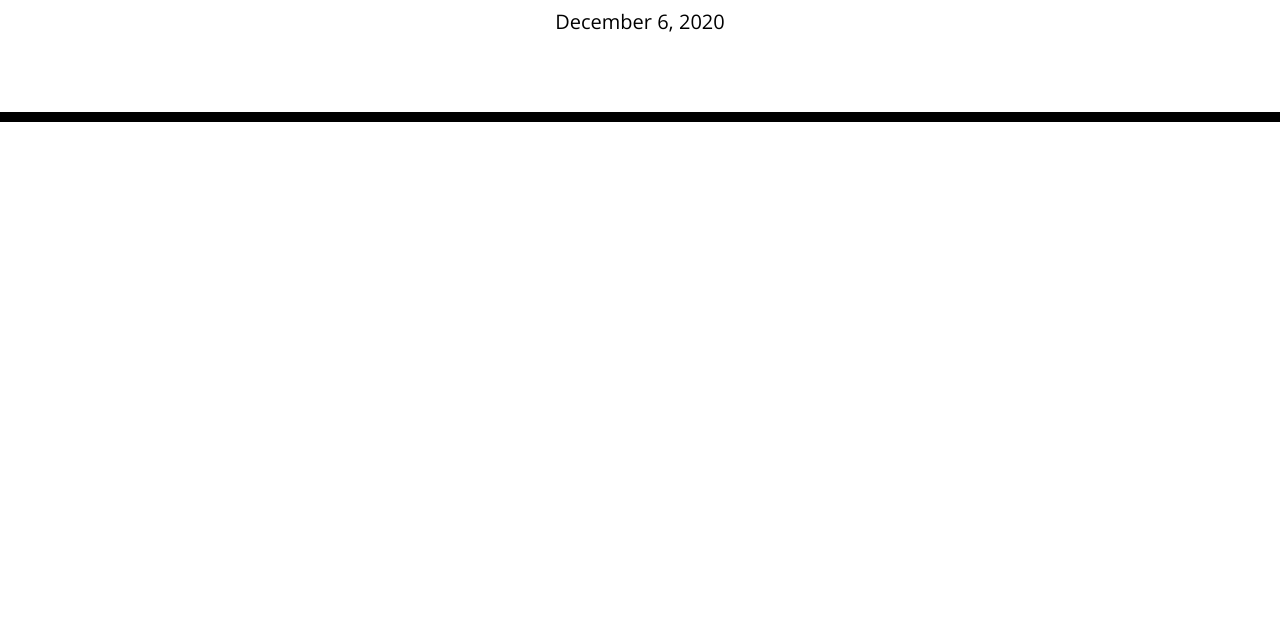
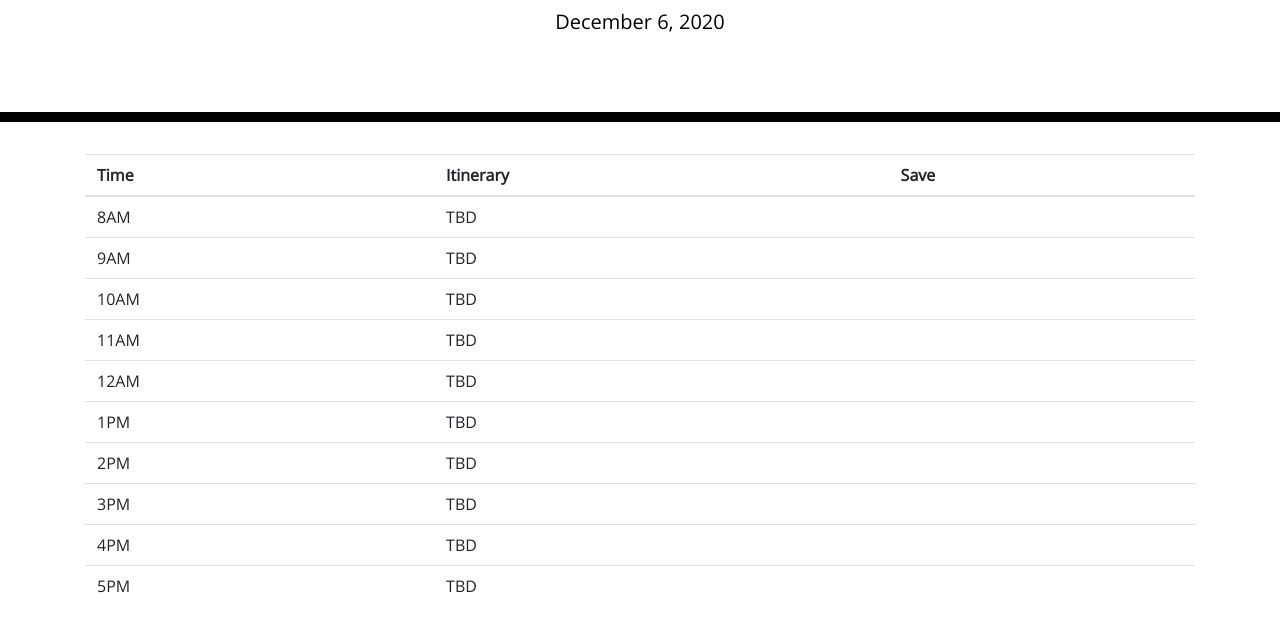
Before and after one commit to sfunk11/day-planner, a plain HTML site: page index.html in a window 1280 px wide. Shown: the part 182-804 px from the top of the page. Drawn offline with nearby package versions, Linux system fonts and the light colour scheme.

Commit message:
added table to display calendar

```diff
--- a/index.html
+++ b/index.html
@@ -28,8 +28,20 @@
       <p class="lead">A simple calendar app for scheduling your work day</p>
       <p id="currentDay" class="lead"></p>
     </header>
-    <div class="container">
-      <!-- Timeblocks go here -->
+    <div class="container" id = "time-block">
+      <table class="table">
+        <thead>
+          <tr>
+            <!-- The scope attribute specifies that this is a header for a column -->
+            <th scope="col" class = "col-2-md">Time</th>
+            <th scope="col" class = "col-9-md">Itinerary</th>
+            <th scope="col" class = "col-1-md">Save</th>
+          </tr>
+        </thead>
+        <tbody>
+
+        </tbody>
+      </table>
     </div>
 
     <script src="https://cdnjs.cloudflare.com/ajax/libs/jquery/3.2.1/jquery.min.js"></script>
@@ -47,9 +59,23 @@
         var nowHour12 = dayjs().format("h");
         var nowHour24 = dayjs().format("H");
 
-        for( var hour = 8; hour <=18; hour++){
-          var timeRow = $("<div class = 'row planner-row></div'");
+        for(var hour = 8; hour <18; hour++){
+          var fomattedHour = 0;
+          var ampm = "";
+          if (hour < 13){
+            formattedHour = hour;
+            ampm = "AM";
+          }else{
+            formattedHour = hour - 12;
+            ampm = "PM";
+          }
 
+          var tableRow = $("<tr>");
+          var hourColumn = $("<td>").text(formattedHour+ampm);
+          var plans = $("<td>").text("TBD");
+          var save = $("<td>");
+          tableRow.append(hourColumn,plans,save);
+          $("tbody").append(tableRow);
         }
       });
     </script>
```
